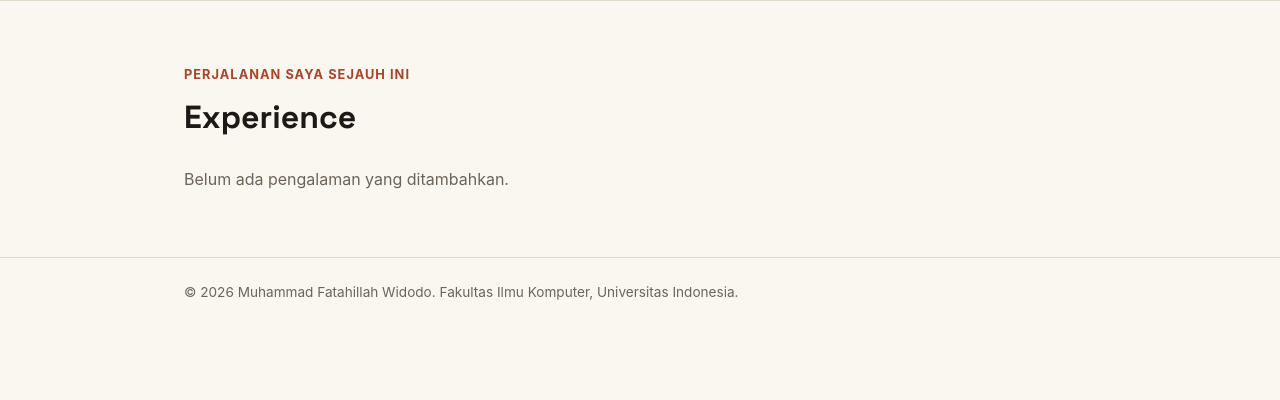
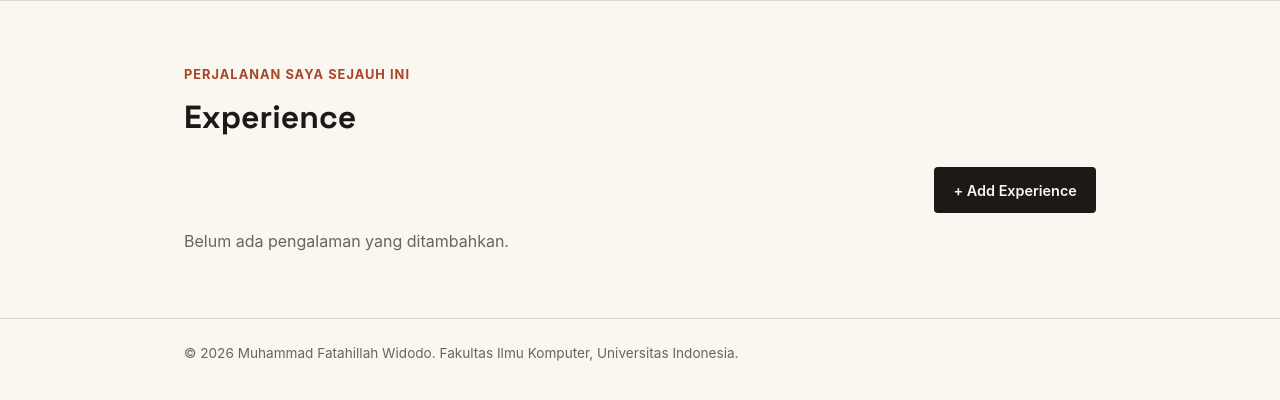
Before and after one commit to wmfatah/myportofolio, a Django app: page /experience/ in a window 1280 px wide. Shown: the part 74-474 px from the top of the page. Run offline with Django 5.2, Linux system fonts and the light colour scheme; data that the repository does not hold is empty.

Commit message:
Add Experience creation button

```diff
--- a/static/css/style.css
+++ b/static/css/style.css
@@ -539,15 +539,17 @@ h1,
     background-color: var(--accent);
 }
 
-/* Add Project Button */
+/* Add Project & Experience Button */
 
-.project-header-actions {
+.project-header-actions,
+.experience-header-actions {
     display: flex;
     justify-content: flex-end;
     margin-bottom: 1rem;
 }
 
-.add-project-button {
+.add-project-button,
+.add-experience-button {
     display: inline-block;
     padding: 0.7rem 1.2rem;
     color: var(--paper);
@@ -558,7 +560,8 @@ h1,
     font-weight: 600;
 }
 
-.add-project-button:hover {
+.add-project-button:hover,
+.add-experience-button:hover {
     background-color: var(--accent);
 }
 
--- a/templates/experience.html
+++ b/templates/experience.html
@@ -15,6 +15,15 @@
             </p>
 
             <h1>Experience</h1>
+
+            <div class="experience-header-actions">
+                <a
+                    href="{% url 'main:create_experience' %}"
+                    class="add-experience-button"
+                >
+                    + Add Experience
+                </a>
+            </div>
 
             <div class="experience-grid">
 
@@ -45,6 +54,7 @@
                         {% endif %}
 
                         <div class="experience-actions">
+
                             <a
                                 href="{% url 'main:update_experience' experience.id %}"
                                 class="edit-button"
@@ -57,10 +67,15 @@
                                 action="{% url 'main:delete_experience' experience.id %}"
                             >
                                 {% csrf_token %}
-                                <button type="submit" class="delete-button">
+
+                                <button
+                                    type="submit"
+                                    class="delete-button"
+                                >
                                     Delete
                                 </button>
                             </form>
+
                         </div>
 
                     </article>
```
